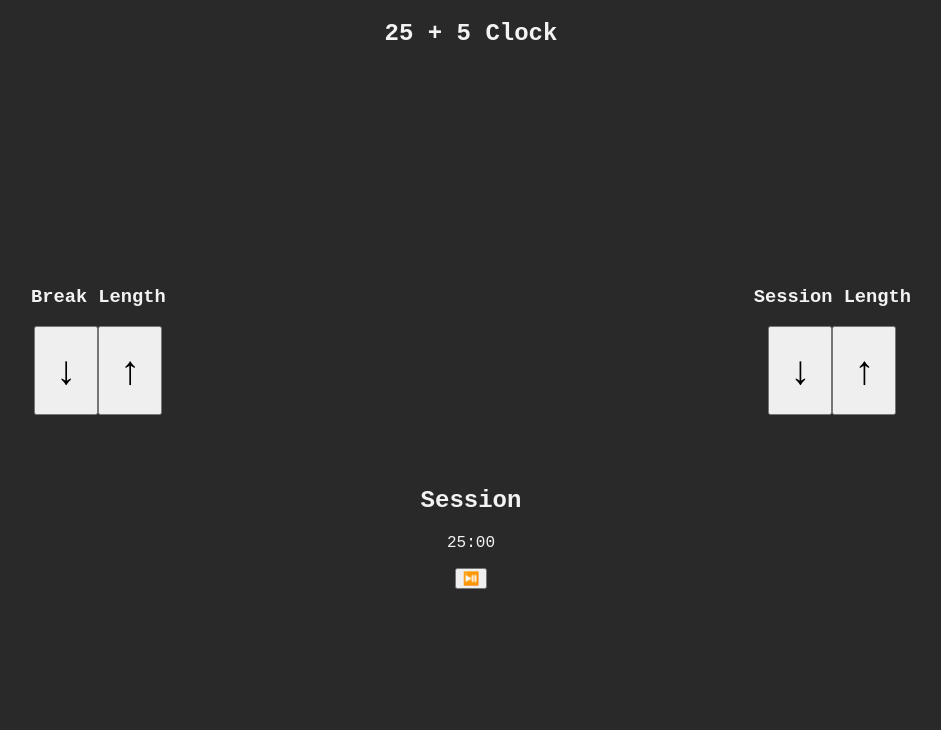
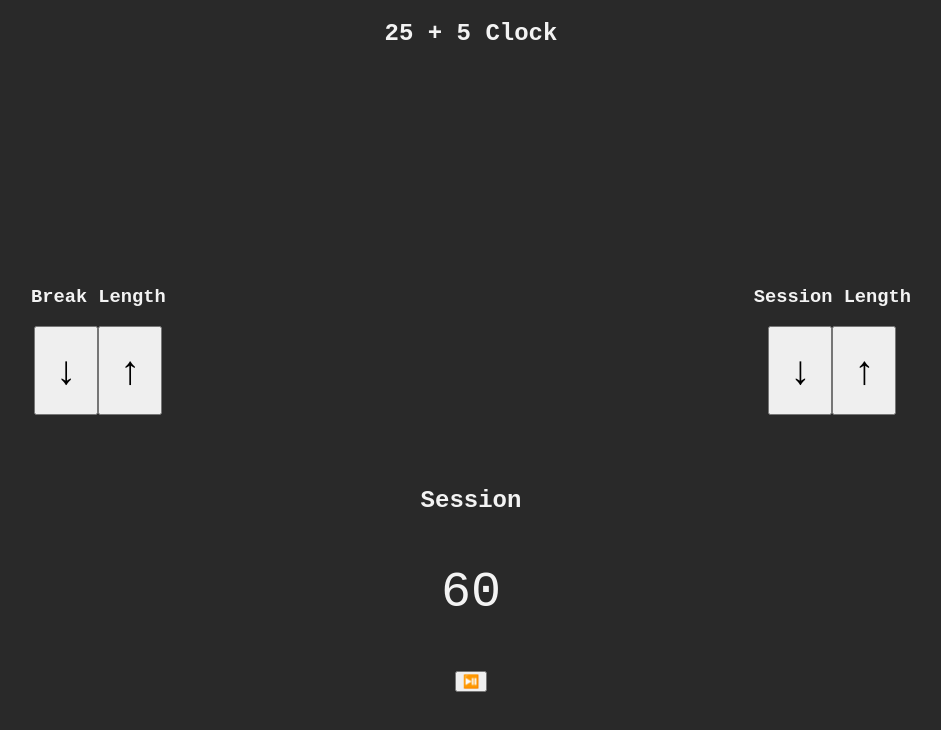
Before and after one commit to Maxhu787/random-reactJS-project, a React (Create React App) app in the folder app/: page / in a window 1280 px wide. Shown: the top 730 px of the page, without its empty margins (169-1110 px from the left). Built offline with nearby package versions, Linux system fonts and the light colour scheme; a web font is replaced by a local one.

Commit message:
finally pausing and starting the countdown works

```diff
--- a/app/src/App.js
+++ b/app/src/App.js
@@ -5,16 +5,38 @@ class App extends React.Component {
   constructor(props) {
     super(props);
     this.state = {
-      test: "25:00"
+      seconds: 60,
+      paused: true
     };
-    //this.incremental = this.incremental.bind(this);
+    this.toggle = this.toggle.bind(this)
+  }
+  toggle() {
+    let test = setInterval(() => {
+      if (!this.state.paused) {
+        this.setState({
+          seconds: this.state.seconds - 1
+        })
+      }
+    }, 1000);
+    if(this.state.paused) {
+      this.setState({
+        paused: false
+      })
+    } else {
+      this.setState({
+        paused: true
+      })
+    }
   }
   render() {
     return (
       <div>
         <h2>25 + 5 Clock</h2>
         <Controls />
-        <Display time={this.state.test}/>
+        <Display
+          time={this.state.seconds}
+          toggle={this.toggle}
+        />
       </div>
     )
   }
@@ -25,7 +47,7 @@ class Controls extends React.Component {
     const controlBtn = {
       color: "000",
       padding: "20px",
-      "font-size": "40px",
+      "fontSize": "40px",
       cursor: "pointer",
     }
     return (
@@ -46,11 +68,14 @@ class Controls extends React.Component {
 }
 class Display extends React.Component {
   render() {
+    const timeStyle = {
+      fontSize: "50px"
+    }
     return (
       <div>
         <h2>Session</h2>
-        <p>{this.props.time}</p>
-        <button>⏯️</button>
+        <p style={timeStyle}>{this.props.time}</p>
+        <button onClick={this.props.toggle}>⏯️</button>
       </div>
     )
   }
```
